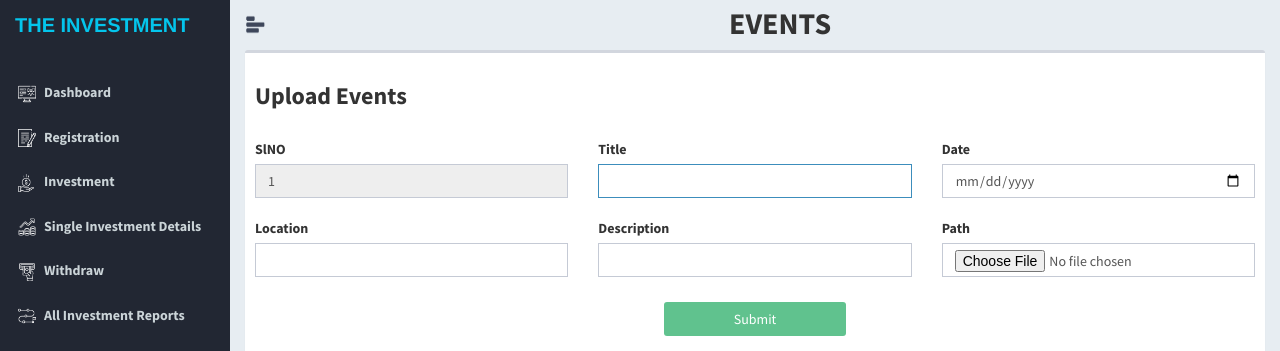
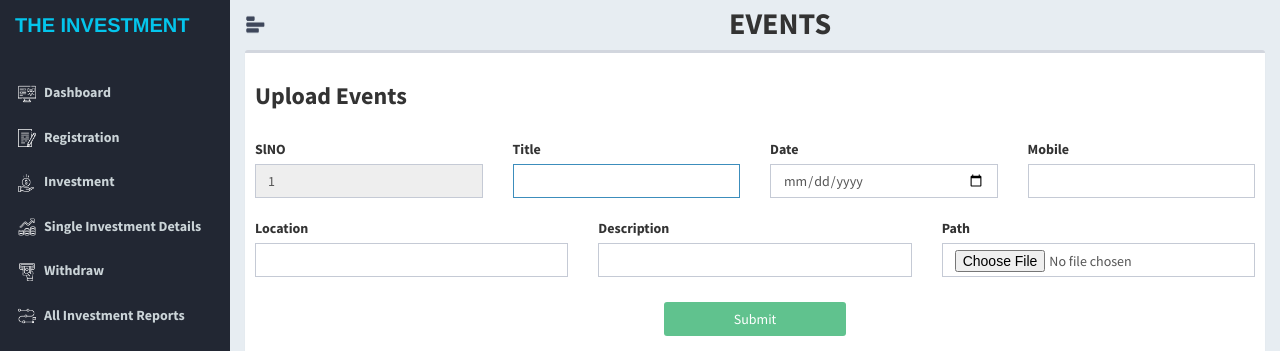
Before and after one commit to akashjogani93/Investment, a PHP site: page /events.php in a window 1280 px wide. Shown: the top 351 px of the page. Run offline with PHP 8.4, Linux system fonts and the light colour scheme; the visitor is signed in with stand-in values (Sample User, id 1); data that the repository does not hold is empty; some libraries are stand-ins or nearby versions.

Commit message:
'updates'

```diff
--- a/ajax/upload_events.php
+++ b/ajax/upload_events.php
@@ -31,8 +31,9 @@ if(isset($_POST['title']))
     $date = $_POST['date'];
     $desc = $_POST['desc'];
     $file = $_FILES['file'];
+    $mobile = $_POST['mobile'];
     $bond1 = upload_Profile($file,"../img/events/");
-    $query = "INSERT INTO events (`title`,`location`,`date`,`description`,`path`) VALUES ('$title','$location','$date','$desc','$bond1')";
+    $query = "INSERT INTO events (`title`,`location`,`date`,`description`,`path`,`mobile`) VALUES ('$title','$location','$date','$desc','$bond1','$mobile')";
     if (mysqli_query($conn, $query))
     {
         echo "<span style='color:green'>New 'EVENT' created successfully</span>";
--- a/all_records.php
+++ b/all_records.php
@@ -110,7 +110,8 @@
 
         });
 
-        function convertNumberToWords(number) {
+        function convertNumberToWords(number)
+        {
   var words = ["ZERO", "ONE", "TWO", "THREE", "FOUR", "FIVE", "SIX", "SEVEN", "EIGHT", "NINE", "TEN",
     "ELEVEN", "TWELVE", "THIRTEEN", "FOURTEEN", "FIFTEEN", "SIXTEEN", "SEVENTEEN", "EIGHTEEN", "NINETEEN"
   ];
--- a/events.php
+++ b/events.php
@@ -40,17 +40,21 @@
                                 </div>
                             </div></br>
                             <div class="row">
-                                <div class="group-form col-md-4">
+                                <div class="group-form col-md-3">
                                     <label for="inputEmail3" class="form_label">SlNO</label>
                                     <input type="text" class=" col-sm-4 form-control form-control-sm"  value="<?php echo $cid;?>" name="cid" id="cid" readonly>
                                 </div>
-                                <div class="group-form col-md-4">
+                                <div class="group-form col-md-3">
                                     <label for="inputEmail3" class="form_label">Title</label>
                                     <input type="text" class=" col-sm-4 form-control form-control-sm" name="title" id="title"  required autofocus="off">
                                 </div>
-                                <div class="group-form col-md-4">
+                                <div class="group-form col-md-3">
                                     <label for="inputEmail3" class="form_label">Date</label>
                                     <input type="date" class=" col-sm-4 form-control form-control-sm" name="date" id="date"  required>
+                                </div>
+                                <div class="group-form col-md-3">
+                                    <label for="inputEmail3" class="form_label">Mobile</label>
+                                    <input type="text" class=" col-sm-4 form-control form-control-sm" name="mobile" id="mobile"  required>
                                 </div>
                             </div></br>
                             <div class="row">
@@ -142,6 +146,13 @@
 
                             return false;
                     });
+                    $('#mobile').keypress(function(event){
+                        var keycode = (event.keyCode ? event.keyCode : event.which);
+                            if ((keycode < 48 || keycode > 57))
+                            return false;
+
+                            return true;
+                    });
 
                     $('#sub').click(function()
                     {
@@ -149,9 +160,10 @@
                         var desc = $('#desc').val();
                         var location = $('#location').val();
                         var date = $('#date').val();
+                        var mobile = $('#mobile').val();
                         var file=$('#path')[0].files[0];
 
-                        var inputIds = ['#title', '#date', '#location','#desc', '#path'];
+                        var inputIds = ['#title', '#date','#mobile','#location','#desc', '#path'];
 
                         for (var i = 0; i < inputIds.length; i++)
                         {
@@ -170,6 +182,7 @@
                         form_data.append('location', location);
                         form_data.append('date', date);
                         form_data.append('file', file);
+                        form_data.append('mobile', mobile);
                         let log=$.ajax({
                             url:"ajax/upload_events.php",
                             method:"POST",
--- a/fd_customer_insert.php
+++ b/fd_customer_insert.php
@@ -24,7 +24,6 @@
             echo "<script>alert('Registration successfull');</script>";
             echo '<script> window.location="fd_registraion.php"; </script>';
          }
-
     }
 
     if(isset($_POST['update']))
```
Also changed, not shown: 1 other file.
